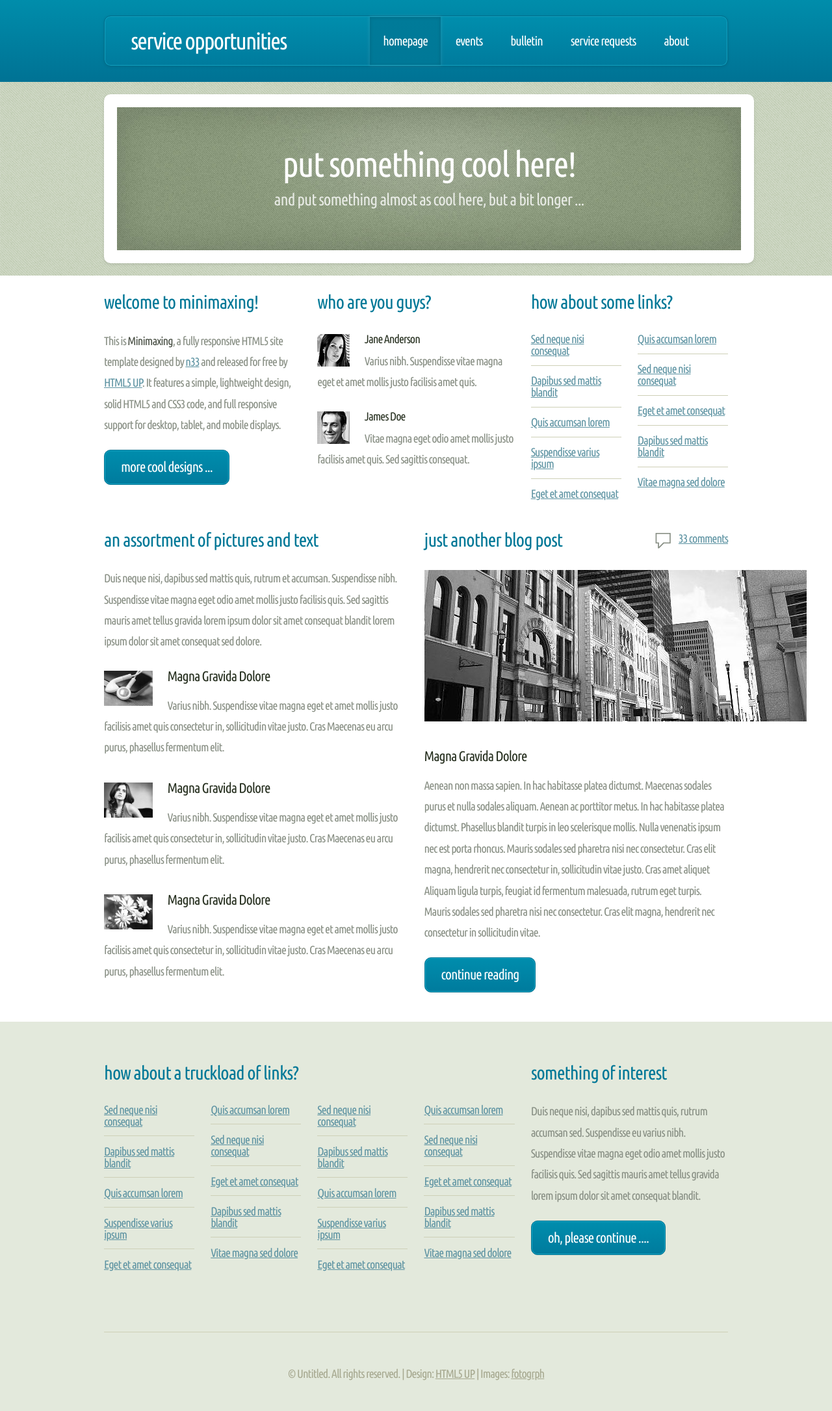
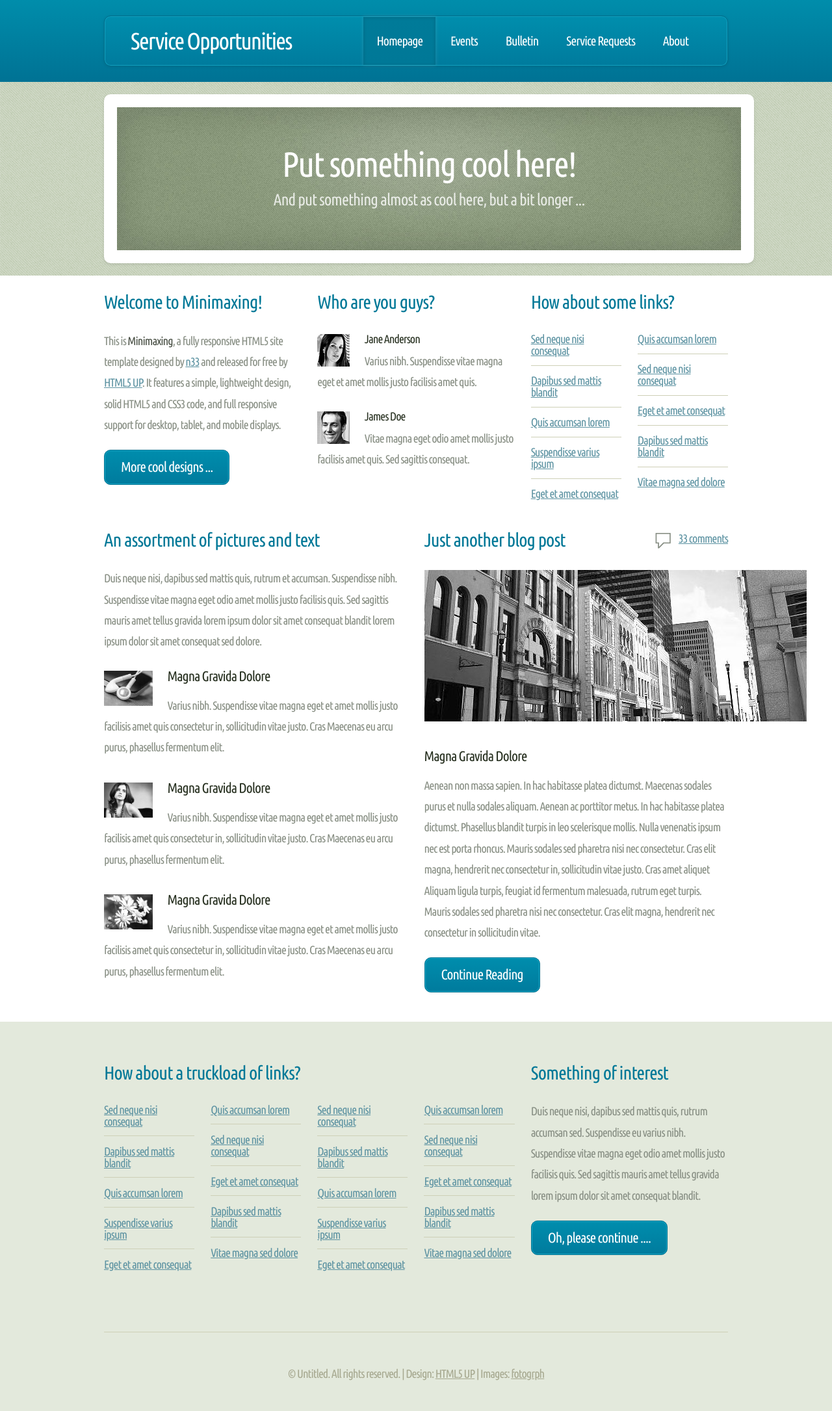
Before and after one commit to chaddelorean/YSA11Service, a PHP site: page /index.php in a window 1280 px wide. Shown: the top 2171 px of the page at 65% size. Run offline with PHP 8.4, Linux system fonts and the light colour scheme.

Commit message:
modified css documents

```diff
--- a/css/style-desktop.css
+++ b/css/style-desktop.css
@@ -97,7 +97,6 @@
 			right: 40px;
 			top: 1px;
 			line-height: 84px;
-			text-transform: lowercase;
 			font-size: 1.3em;
 			letter-spacing: -1px;
 		}
@@ -173,7 +172,6 @@
 			color: #fff;
 			text-align: center;
 			letter-spacing: -1px;
-			text-transform: lowercase;
 			opacity: 0.8;
 		}
 
--- a/css/style.css
+++ b/css/style.css
@@ -26,9 +26,6 @@
 		font-weight: normal;
 	}
 
-	h1,h2 {
-		text-transform: lowercase;
-	}
 
 	h2 {
 		font-size: 1.6em;
@@ -146,7 +143,6 @@
 		background-image: -o-linear-gradient(top, #008dad, #007b9d);
 		background-image: linear-gradient(top, #008dad, #007b9d);
 		border-radius: 10px;
-		text-transform: lowercase;
 		text-decoration: none;
 		color: #fff;
 		font-size: 1.2em;
```
